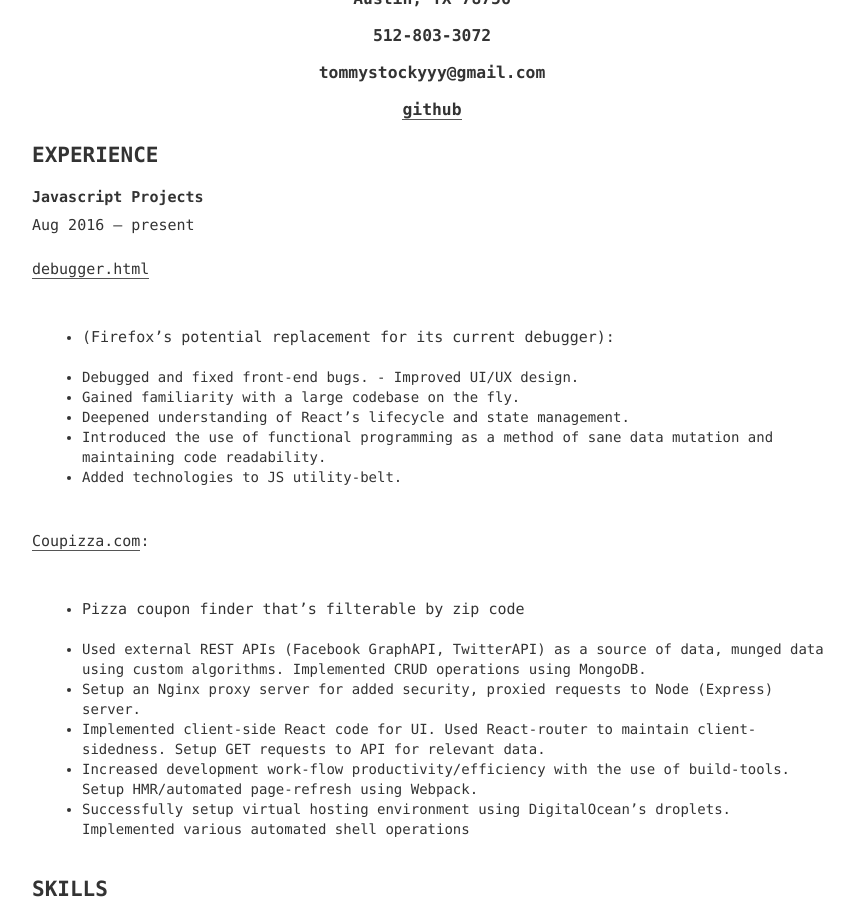
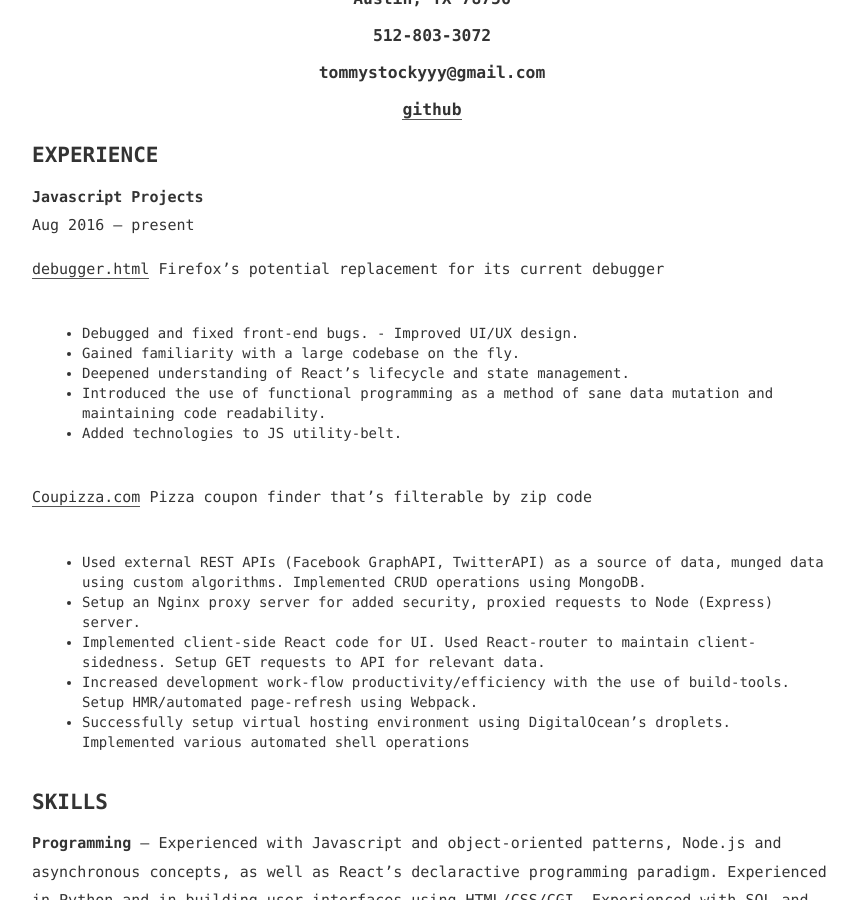
Before and after one commit to CharlesStocky/CharlesStocky.github.io, a Jekyll site: the page built from _posts/2018-4-24-Resume.md, in a window 1280 px wide and 900 px high, scrolled down 386 px. Shown: the whole window, without its empty margins (208-1065 px from the left). Built offline with Jekyll 4.4.1, drawn with Linux system fonts in a browser that asks for light colours.

Commit message:
format #123123123123123123123

```diff
--- a/_posts/2018-4-24-Resume.md
+++ b/_posts/2018-4-24-Resume.md
@@ -10,19 +10,15 @@
 <b>Javascript Projects</b><br>
 Aug 2016 – present<br>
 
-<a href='https://github.com/charlesstocky/debugger.html'>debugger.html</a>
-- (Firefox's potential replacement for its current debugger): <br>
-
+<a href='https://github.com/charlesstocky/debugger.html'>debugger.html</a> Firefox's potential replacement for its current debugger<br>
  - Debugged and fixed front-end bugs. - Improved UI/UX design.<br>
  - Gained familiarity with a large codebase on the fly. <br>
  - Deepened understanding of React's lifecycle and state management. <br>
- - Introduced the use of functional programming as a method of sane data mutation and maintaining code readability. <br>
+ - Introduced the use of functional programming as a method of sane data mutation and maintaining code readability.<br>
  - Added technologies to JS utility-belt. <br>
 
 
-<a href='https://coupizza.com'>Coupizza.com</a>:
-- Pizza coupon finder that's filterable by zip code <br>
-
+<a href='https://coupizza.com'>Coupizza.com</a> Pizza coupon finder that's filterable by zip code <br>
  - Used external REST APIs (Facebook GraphAPI, TwitterAPI) as a source of data, munged data using custom algorithms. Implemented CRUD operations using MongoDB.<br>
  - Setup an Nginx proxy server for added security, proxied requests to Node (Express) server.  <br>
  - Implemented client-side React code for UI. Used React-router to maintain client-sidedness. Setup GET requests to API for relevant data. <br>
```
